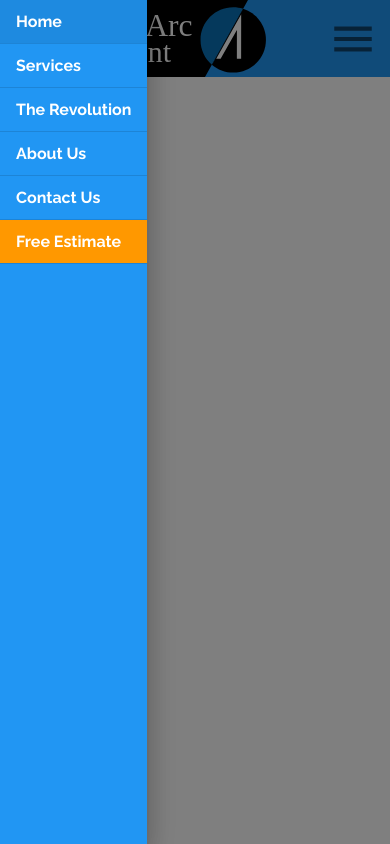
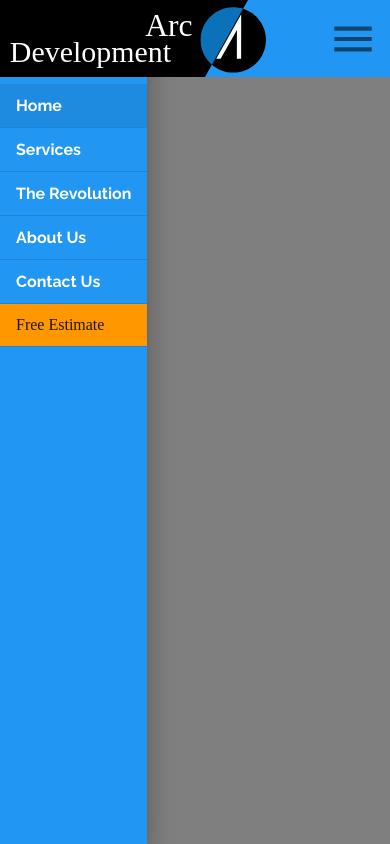
Before and after one commit to RaskovskyDavid/arcdevelopment, a React (Create React App) app: page / in a window 390 px wide. Both pictures are taken after a click on the button 353 px from the left and 38 px from the top of the page. Built offline with nearby package versions, Linux system fonts and the light colour scheme.

Commit message:
useMemo solution

```diff
--- a/src/components/ui/Header.js
+++ b/src/components/ui/Header.js
@@ -1,4 +1,4 @@
-import React, { useEffect, useState } from "react";
+import React, { useEffect, useMemo, useState } from "react";
 import AppBar from '@material-ui/core/AppBar';
 import Toolbar from '@material-ui/core/Toolbar';
 import useScrollTrigger from '@material-ui/core/useScrollTrigger';
@@ -114,13 +114,18 @@ function ElevationScroll(props) {
       backgroundColor: theme.palette.common.orange
     },
     drawerItemSelectedStyle:{
-      opacity: 1
+      "& .MuiListItemText-root": {
+        opacity: 1
+      }
+    },
+    appbar:{
+      zIndex: theme.zIndex.modal + 1
     }
     }
   ));
 
 export default function Header(props){
-  const classes = useStyles();
+  const classes = useStyles(props);
   const theme = useTheme();
 
   const iOS = process.browser && /iPad|iPhone|iPod/.test(navigator.userAgent);
@@ -150,12 +155,13 @@ export default function Header(props){
   const handleChange = (e, newValue) => {
     setValue(newValue);
   };
-  const menuOptions = [
+  const menuOptions =useMemo( () => [
+    {name: "Services", link: "/Services", activeIndex: 1, selectedIndex: 0},
     {name: "Custom Software Development", link: "/customsoftware", activeIndex: 1, selectedIndex: 1},
     {name: "Mobile App Development", link: "/mobileapps", activeIndex: 1, selectedIndex: 2},
     {name: "Website Development", link: "/websites", activeIndex: 1, selectedIndex: 3}
-  ]
-  const routes = [
+  ], []);
+  const routes =  useMemo( (anchorEl) =>[
     {name: "Home", link: "/", activeIndex: 0},
     {name: "Services", link: "/Services", activeIndex: 1,
       ariaOwns: anchorEl ? "simple-menu" : undefined,
@@ -165,7 +171,7 @@ export default function Header(props){
     {name: "The Revolution", link: "/revolution", activeIndex: 2},
     {name: "About Us", link: "/about", activeIndex: 3},
     {name: "Contact Us", link: "/contact", activeIndex: 4}
-    ]
+    ],[]);
   useEffect(() => {
     [...menuOptions, ...routes].forEach(route => {
       switch (window.location.pathname){
@@ -204,6 +210,7 @@ export default function Header(props){
                 Free Estimate
               </Button>
               <Menu id="simple-menu"
+                style={{zIndex: 1302}}
                 classes={{paper: classes.menuStyle}}
                 MenuListProps={{onMouseLeave: handleClose}}
                 anchorEl={anchorEl}
@@ -213,7 +220,7 @@ export default function Header(props){
               {menuOptions.map((option, i) => (
                 <MenuItem
                 keepMounted
-                key={option}
+                key={`${option}`}
                 component={Link}
                 classes={{root: classes.menuItemStyle}}
                 onClick={(event) => {handleMenuItemClick(event, i); handleClose(); setValue(1)}}
@@ -238,18 +245,17 @@ export default function Header(props){
         open={openDrawer}
         onClose={() => setOpenDrware(false)}
         onOpen={() => setOpenDrware(true)} >
-
+        <div className={classes.toolbarMargin} />
         <List disablePadding>
         {routes.map(route => (
           <ListItem
           key={`${route}${route.activeIndex}`}
            divider button component={Link} to={route.link}
           selected={value === route.activeIndex}
+          classes={{selected: classes.drawerItemSelectedStyle}}
            onClick={() => {setOpenDrware(false); setValue(route.activeIndex)}}>
             <ListItemText
-            className={value === route.activeIndex ?
-            [classes.drawerItem, classes.drawerItemSelectedStyle]
-            : classes.drawerItem}
+            className={ classes.drawerItem}
             disableTypography>
               {route.name}
             </ListItemText>
@@ -258,12 +264,10 @@ export default function Header(props){
 
           <ListItem selected={value === 5}
           className={classes.drawerItemEstimate}
-          onClick={()=> {setOpenDrware(false); ; setValue(5)}}
+          onClick={()=> {setOpenDrware(false);  setValue(5)}}
            divider button component={Link} to="/estimate">
             <ListItemText
-            className={value === 5 ?
-              [classes.drawerItem, classes.drawerItemSelectedStyle]
-              : classes.drawerItem}
+            className={ {root: classes.drawerItemEstimate, selected: classes.drawerItemSelectedStyle}}
             disableTypography>Free Estimate</ListItemText>
           </ListItem>
         </List>
@@ -280,7 +284,7 @@ export default function Header(props){
     return(
       <React.Fragment>
         <ElevationScroll>
-        <AppBar position="fixed"  >
+        <AppBar className={classes.appbar} position="fixed"  >
             <Toolbar disableGutters>
             <Button component={Link} to="/"
             disableRipple="true"
@@ -296,6 +300,6 @@ export default function Header(props){
         <div className={classes.toolbarMargin} />
 
         </React.Fragment>
-    )
+    );
 
 }
```
